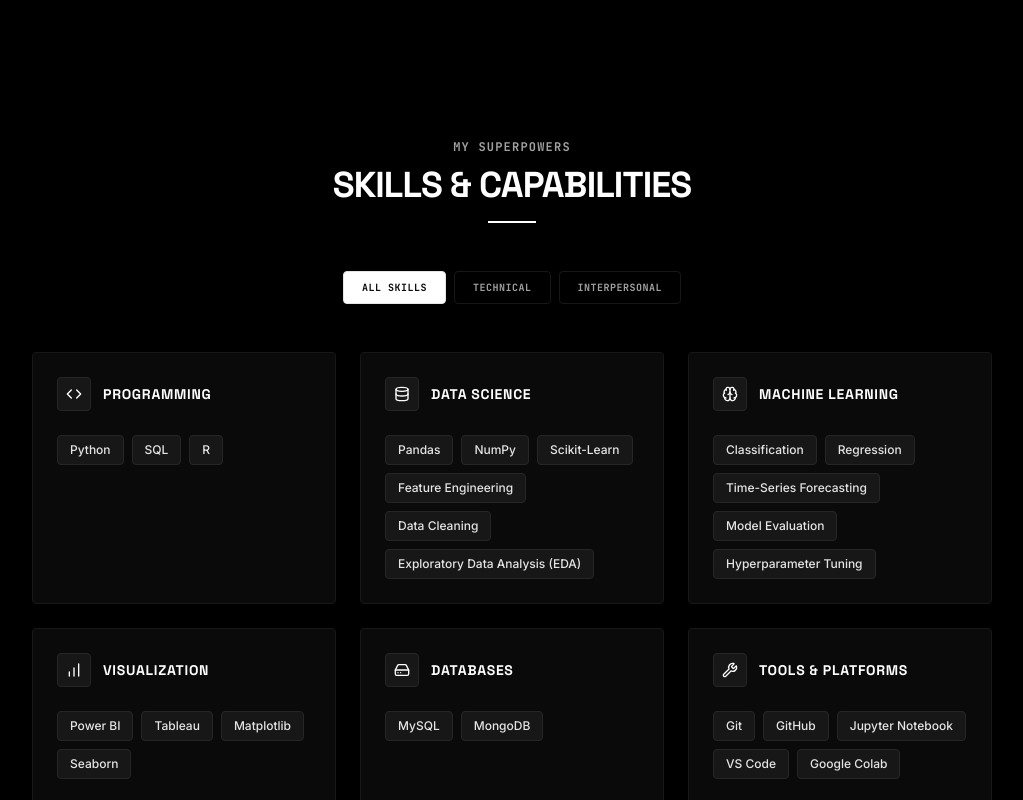
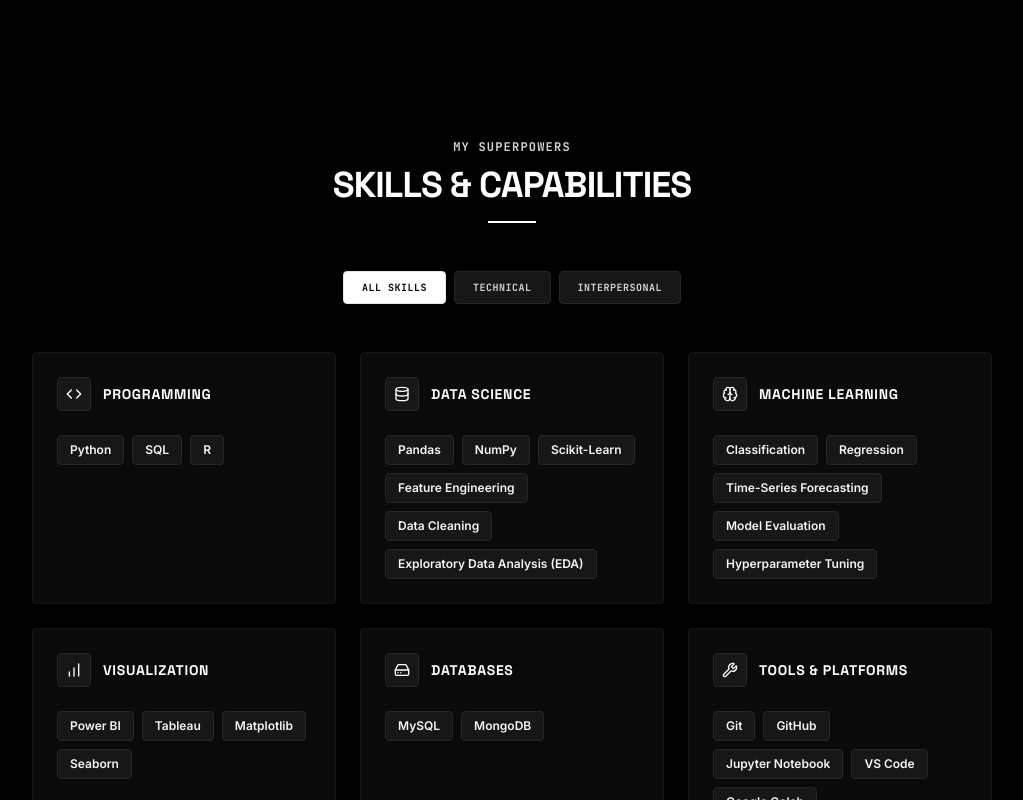
Before and after one commit to hitesh175/Hitesh_Portfolio, a React (Vite) app: page / in a window 1280 px wide. Shown: the part 3580-4380 px from the top of the page, without its empty margins (128-1151 px from the left). Built offline with nearby package versions, Linux system fonts and the light colour scheme.

Commit message:
Update styles and classes in Skills component

```diff
--- a/src/components/Skills.tsx
+++ b/src/components/Skills.tsx
@@ -77,7 +77,7 @@
 
         {/* Section Title */}
         <div className="text-center max-w-3xl mx-auto mb-12">
-          <span className="text-xs font-bold font-mono tracking-widest text-neutral-500 dark:text-neutral-400 uppercase">
+          <span className="text-xs font-bold font-mono tracking-widest text-neutral-600 dark:text-neutral-300 uppercase">
             My Superpowers
           </span>
           <h2 className="text-3xl sm:text-4xl font-display font-extrabold text-neutral-900 dark:text-white mt-2 uppercase tracking-tight">
@@ -96,7 +96,7 @@
               className={`px-4.5 py-2 rounded text-[10px] font-bold font-mono uppercase tracking-wider transition-all duration-200 cursor-pointer border ${
                 activeTab === tab
                   ? 'bg-neutral-950 text-white border-neutral-800 dark:bg-white dark:text-neutral-950 dark:border-neutral-200 shadow-sm'
-                  : 'bg-neutral-50 text-neutral-500 hover:text-neutral-900 border-neutral-200 hover:border-neutral-300 dark:bg-black dark:text-neutral-400 dark:border-neutral-900 dark:hover:border-neutral-800'
+                  : 'bg-neutral-100 text-neutral-700 hover:text-neutral-950 border-neutral-200 hover:border-neutral-400 dark:bg-neutral-900 dark:text-neutral-300 dark:border-neutral-800 dark:hover:border-neutral-600 dark:hover:text-white'
               }`}
             >
               {tab === 'all' ? 'All Skills' : tab === 'technical' ? 'Technical' : 'Interpersonal'}
@@ -134,7 +134,7 @@
                     {cat.items.map((item) => (
                       <span
                         key={item}
-                        className="px-3 py-1.5 bg-neutral-100 dark:bg-neutral-900 text-neutral-700 dark:text-neutral-200 rounded text-xs font-medium border border-neutral-200 dark:border-neutral-800 hover:border-neutral-400 dark:hover:border-neutral-600 hover:bg-neutral-50 dark:hover:bg-neutral-800/60 transition-colors cursor-default"
+                        className="px-3 py-1.5 bg-neutral-100 dark:bg-neutral-900 text-neutral-850 dark:text-neutral-100 rounded text-xs font-semibold border border-neutral-200 dark:border-neutral-800 hover:border-neutral-400 dark:hover:border-neutral-600 hover:bg-neutral-50 dark:hover:bg-neutral-800/60 transition-colors cursor-default"
                       >
                         {item}
                       </span>
```
